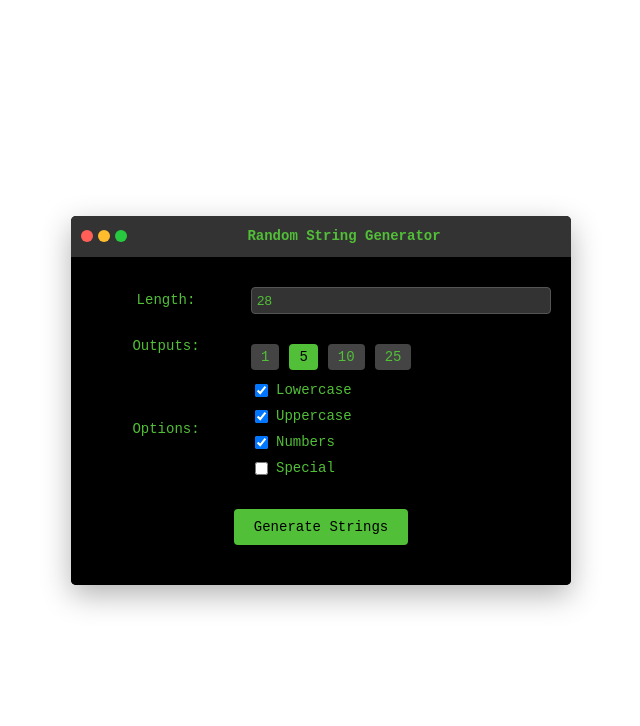
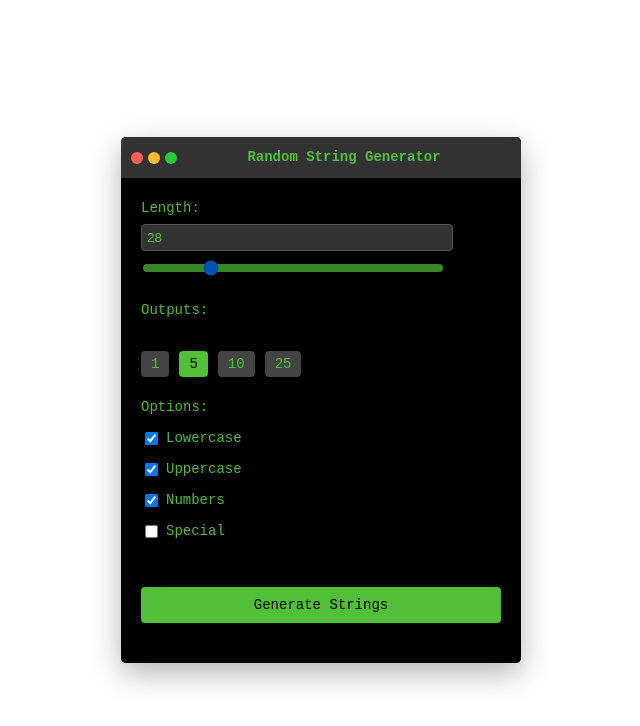
Before and after one commit to alexi-o/random-string, a Svelte app: page / in a window 1280 px wide. Shown: the top 726 px of the page, without its empty margins (319-959 px from the left). Built offline with nearby package versions, Linux system fonts and the light colour scheme.

Commit message:
style updates

```diff
--- a/src/App.svelte
+++ b/src/App.svelte
@@ -50,6 +50,7 @@
   <div class="terminal-body">
     <div class="input-container">
       <label for="stringLength">Length:</label>
+      <div class="range-container">
         <input
           id="stringLength"
           type="number"
@@ -57,6 +58,14 @@
           max="128"
           bind:value={stringLength}
         />
+        <input
+          type="range"
+          min="1"
+          max="128"
+          bind:value={stringLength}
+          class="slider"
+        />
+      </div>
     </div>
 
     <div class="input-container">
@@ -111,7 +120,7 @@
 
 <style>
   main {
-    width: 500px;
+    width: 400px;
     margin: 0 auto;
     border-radius: 5px;
     box-shadow: 0px 10px 30px rgba(0, 0, 0, 0.3);
@@ -167,29 +176,51 @@
 
   .input-container {
     display: flex;
-    align-items: center;
-    margin: 10px 0;
+    flex-direction: column;
+    align-items: flex-start;
+    margin-bottom: 20px;
+    width: 300px;
   }
 
   label {
-    width: 150px;
     font-size: 14px;
     color: #51bf37;
-    margin-right: 10px;
+    margin-bottom: 5px;
+  }
+
+  .range-container {
+    width: 100%;
   }
 
   input[type="number"] {
-    flex: 1;
+    width: 100%;
     padding: 5px;
     background-color: #333;
     color: #51bf37;
     border: 1px solid #555;
     border-radius: 4px;
+    margin-bottom: 5px;
+  }
+
+  .slider {
+    width: 100%;
+    appearance: none;
+    height: 8px;
+    border-radius: 5px;
+    background: #51bf37;
+    outline: none;
+    opacity: 0.7;
+    transition: opacity 0.15s ease-in-out;
+  }
+
+  .slider:hover {
+    opacity: 1;
   }
 
   .button-group {
     display: flex;
     gap: 10px;
+    margin-top: 5px;
   }
 
   .button-group button {
@@ -215,6 +246,7 @@
     display: flex;
     flex-direction: column;
     gap: 5px;
+    margin-top: 5px;
   }
 
   .checkbox-group label {
@@ -234,6 +266,7 @@
     border: none;
     border-radius: 4px;
     box-shadow: 0px 4px 6px rgba(0, 0, 0, 0.3);
+    width: 100%;
   }
 
   ul {
```
Lines whose indentation alone changed are shown as unchanged.
